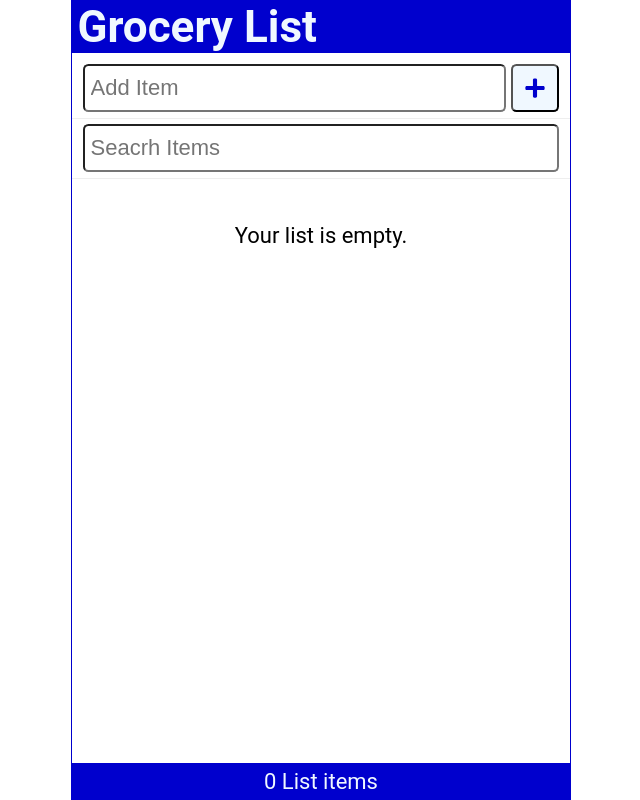
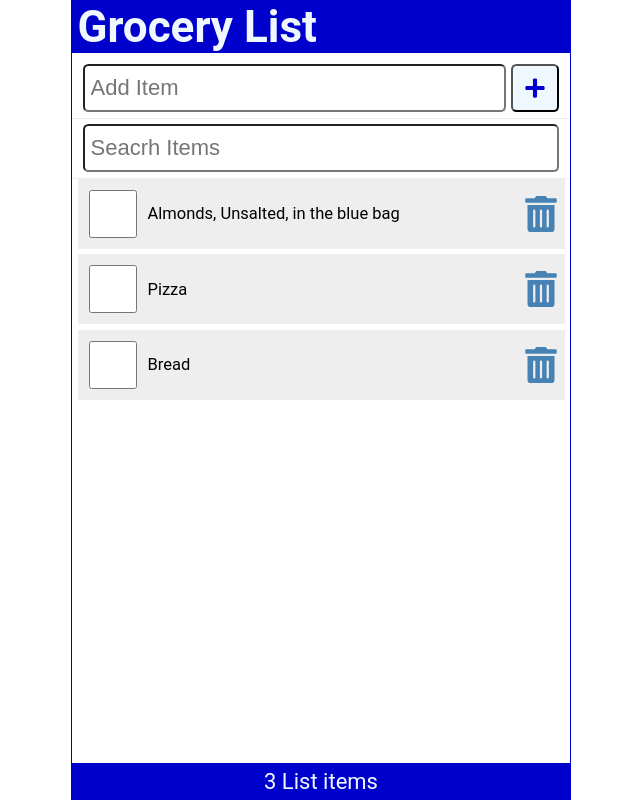
Before and after one commit to Timhung803/React-01tut, a React (Create React App) app: page / in a window 1280 px wide. Shown: the whole page, without its empty margins (319-959 px from the left). Built offline with nearby package versions, Linux system fonts and the light colour scheme; data requests are answered from the project's data file.

Commit message:
Fetching API data

```diff
--- a/src/App.js
+++ b/src/App.js
@@ -6,16 +6,35 @@
 import { useState, useEffect } from "react";
 
 function App() {
-  const [items, setItems] = useState(
-    JSON.parse(localStorage.getItem("shoppinglist"))|| []
-    );
+const API_URL ='http://localhost:3500/items';
 
+  const [items, setItems] = useState([]);
   const [newItem, setNewItem] = useState("");
   const [search, setSearch] = useState("");
+  const [fetchError, setFetchError] = useState(null);
+  const [isLoading, setIsLoading] = useState(true);
+
 
   useEffect(() => {
-    localStorage.setItem("shoppinglist", JSON.stringify(items));
-  }, [items]);
+    const fetchItems = async () => {
+      try {
+        const response = await fetch(API_URL);
+        if (!response.ok) throw Error('Did not receive expected data');
+        const listItems = await response.json();
+        setItems(listItems);
+        setFetchError(null);
+      } catch (err) {
+        setFetchError(err.message);
+      } finally {
+        setIsLoading(false);
+      }
+    }
+
+    setTimeout (() => {
+      (async () => await fetchItems())();
+    }, 2000)
+
+  }, []);
 
   const addItem = (item) => {
     const id = items.length ? items[items.length - 1].id + 1 : 1;
@@ -52,13 +71,17 @@
         handleSubmit={handleSubmit}
       />
       <SearchItem search={search} setSearch={setSearch} />
-      <Content
+      <main>
+        {isLoading && <p>Loading Items...</p>}
+        {fetchError && <p style={{color: 'red'}}>{`Error: ${fetchError}`}</p>}
+        {!fetchError && !isLoading && <Content
         items={items.filter((item) =>
           item.item.toLowerCase().includes(search.toLowerCase())
         )}
         handleCheck={handleCheck}
         handleDelete={handleDelete}
-      />
+      />}
+      </main>
       <Footer length={items.length} />
     </div>
   );
--- a/src/Content.js
+++ b/src/Content.js
@@ -2,7 +2,7 @@
 
 const Content = ({ items, handleCheck, handleDelete }) => {
   return (
-    <main>
+    <>
       {items.length ? (
         <ItemList
           items={items}
@@ -12,7 +12,7 @@
       ) : (
         <p style={{ marginTop: "2rem" }}>Your list is empty.</p>
       )}
-    </main>
+    </>
   );
 };
 
```
